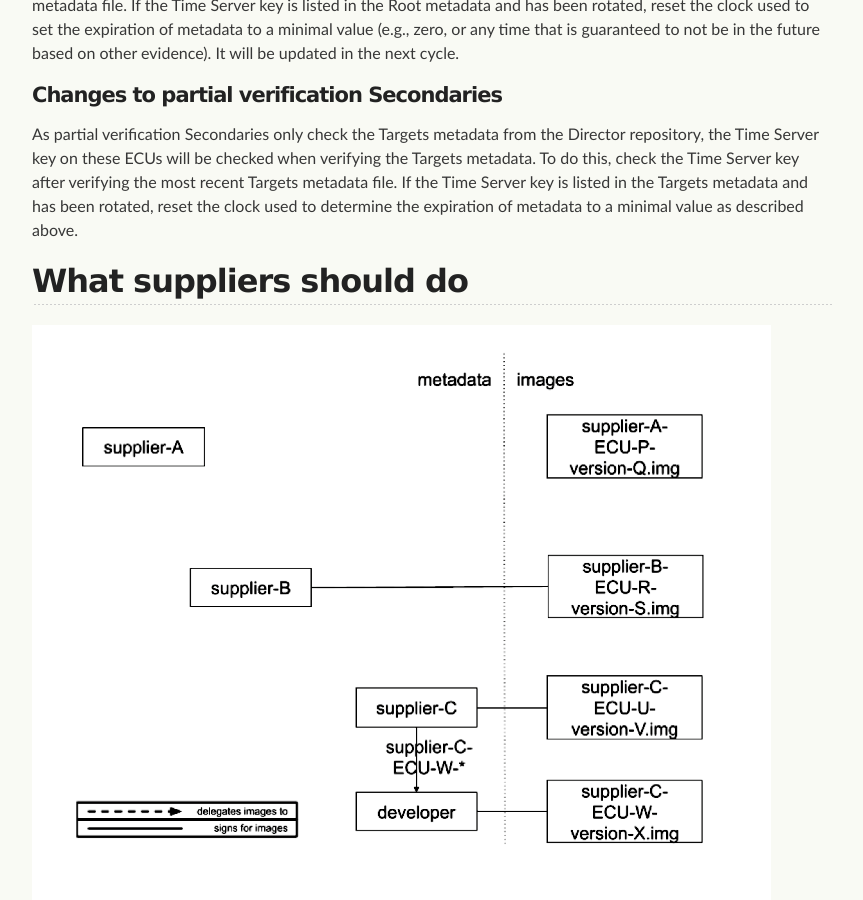
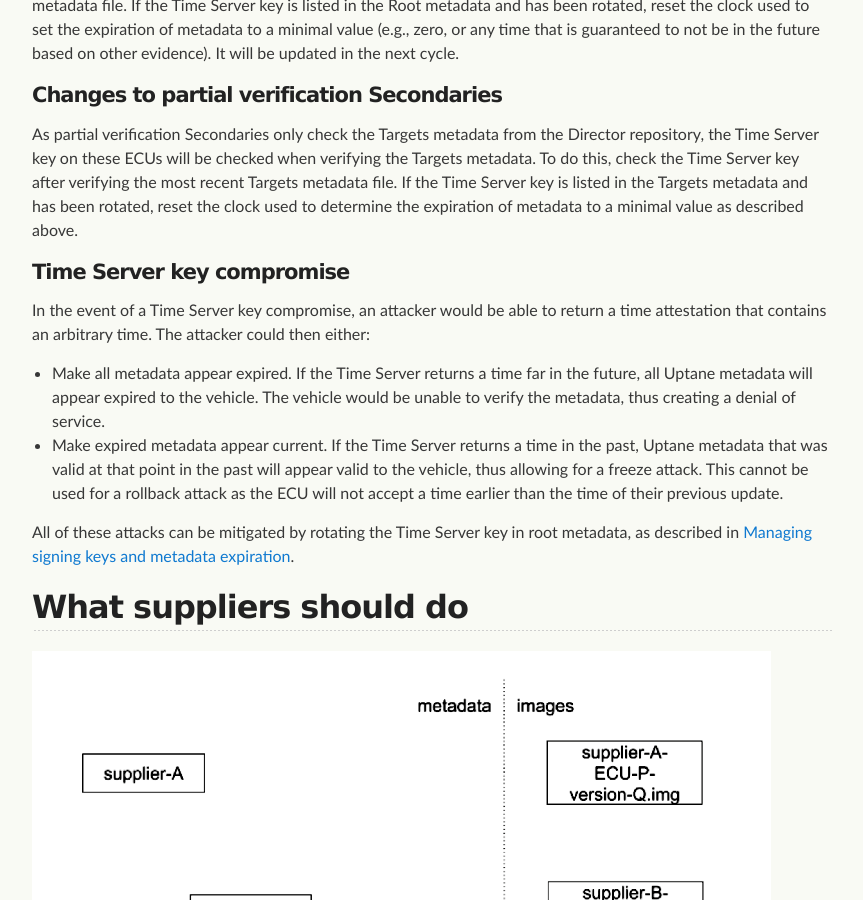
Before and after one commit to uptane/deployment-considerations, a Jekyll site: the page built from repositories.md, in a window 1280 px wide and 900 px high, scrolled down 2523 px. Shown: the whole window, without its empty margins (208-1071 px from the left). Built offline with Jekyll 4.4.1, drawn with Linux system fonts in a browser that asks for light colours; our own code applies the rules of GitHub Pages for plain Markdown files.

Commit message:
Add a section describing a Time Server compromise
Add a description of the attacks that are possible in the event of a
Time Server key compromise, as well as a note about how to recover.

Signed-off-by: Marina Moore <mnm678@gmail.com>

```diff
--- a/repositories.md
+++ b/repositories.md
@@ -71,6 +71,14 @@ In order to prevent a new Time Server from accidentally causing a rollback warni
 #### Changes to partial verification Secondaries
 
 As partial verification Secondaries only check the Targets metadata from the Director repository, the Time Server key on these ECUs will be checked when verifying the Targets metadata. To do this, check the Time Server key after verifying the most recent Targets metadata file. If the Time Server key is listed in the Targets metadata and has been rotated, reset the clock used to determine the expiration of metadata to a minimal value as described above.
+
+#### Time Server key compromise
+
+In the event of a Time Server key compromise, an attacker would be able to return a time attestation that contains an arbitrary time. The attacker could then either:
+* Make all metadata appear expired. If the Time Server returns a time far in the future, all Uptane metadata will appear expired to the vehicle. The vehicle would be unable to verify the metadata, thus creating a denial of service.
+* Make expired metadata appear current. If the Time Server returns a time in the past, Uptane metadata that was valid at that point in the past will appear valid to the vehicle, thus allowing for a freeze attack. This cannot be used for a rollback attack as the ECU will not accept a time earlier than the time of their previous update.
+
+All of these attacks can be mitigated by rotating the Time Server key in root metadata, as described in [Managing signing keys and metadata expiration](https://uptane.github.io/deployment-considerations/key_management.html).
 
 
 ## What suppliers should do
```
